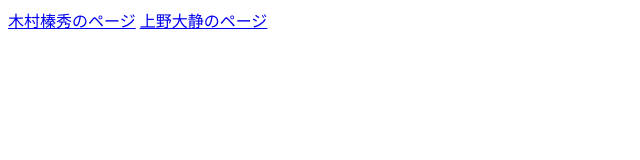
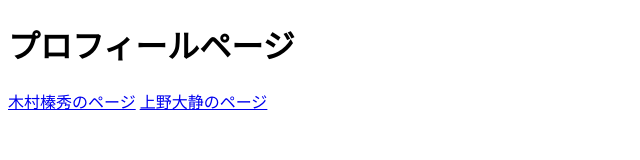
Before and after one commit to khhhhk/branch-test2, a plain HTML site: page index.html in a window 1280 px wide. Shown: the whole page, without its empty margins (0-640 px from the left). Drawn offline with Linux system fonts and the light colour scheme.

Commit message:
見出し１：プロフィールページを追記

```diff
--- a/index.html
+++ b/index.html
@@ -5,6 +5,7 @@
  <title>ブランチ</title>
  </head>
  <body>
+	 <h1>プロフィールページ</h1>
   <a href="profile_A.html">木村榛秀のページ</a>
   <a href="profile_B.html">上野大静のページ</a>
  </body>
```
